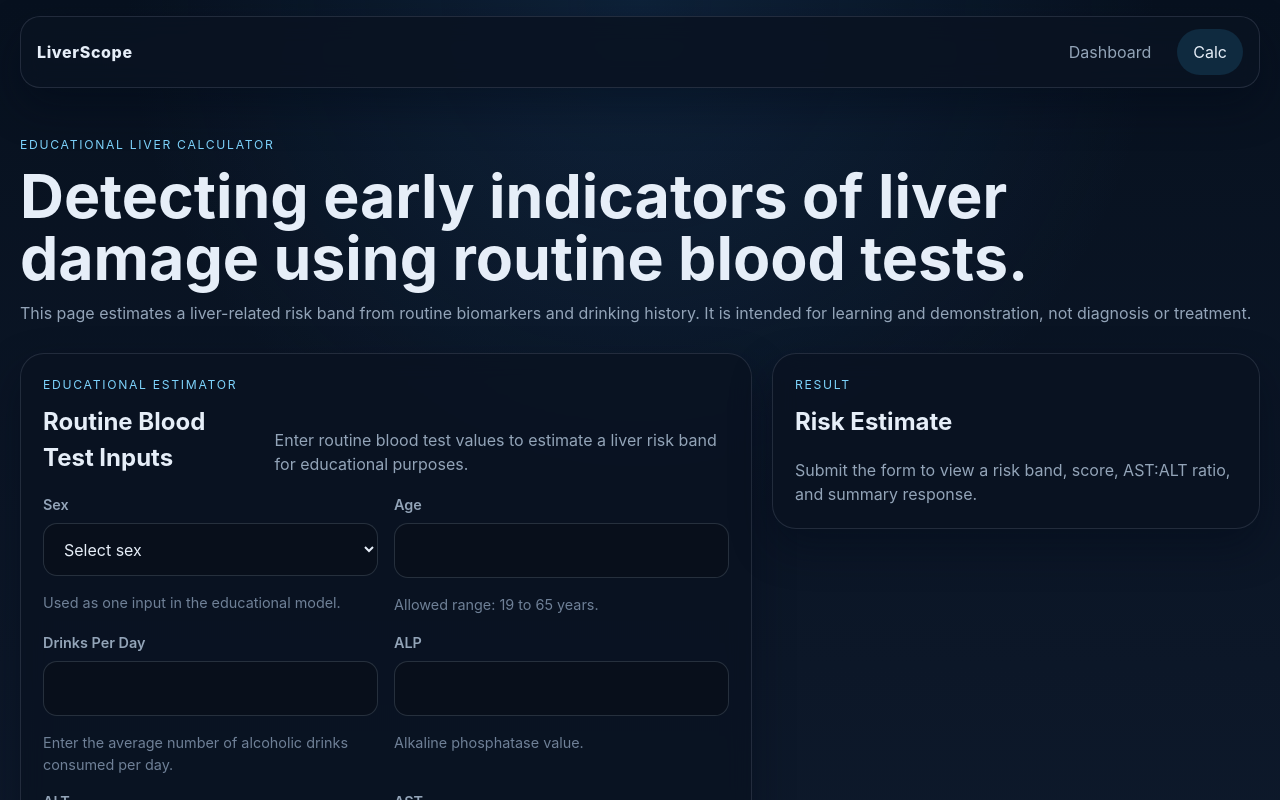
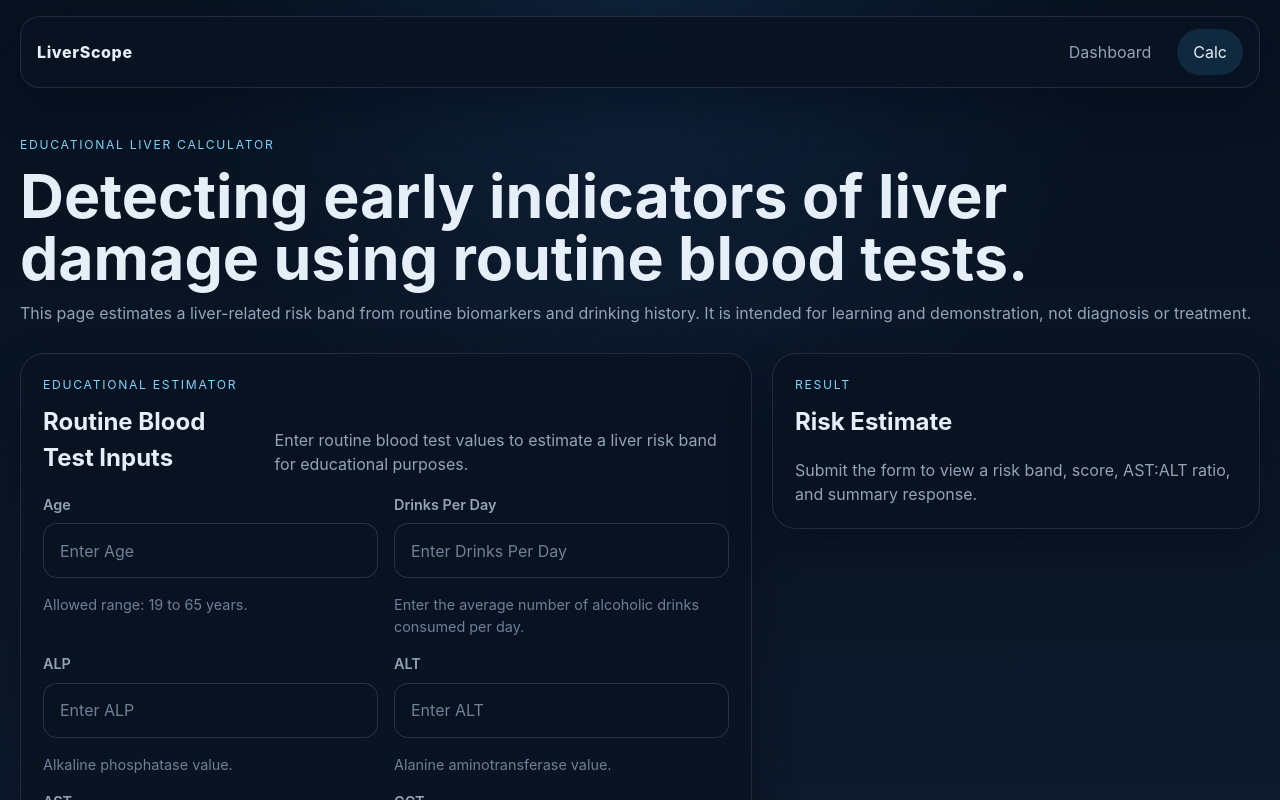
Before and after one commit to ammar-15/datathon, a React (Vite) app: page /calc in a window 1280 px wide. Shown: the top 800 px of the page. Built offline with nearby package versions, Linux system fonts and the light colour scheme; no server answers.

Commit message:
new calc

```diff
--- a/src/components/LiverCalcForm.tsx
+++ b/src/components/LiverCalcForm.tsx
@@ -40,7 +40,7 @@ export function LiverCalcForm({
   onChange,
   onSubmit,
 }: LiverCalcFormProps) {
-  function handleInputChange(event: ChangeEvent<HTMLInputElement | HTMLSelectElement>) {
+  function handleInputChange(event: ChangeEvent<HTMLInputElement>) {
     onChange(event.target.name as keyof LiverCalcFormValues, event.target.value);
   }
 
@@ -57,18 +57,6 @@ export function LiverCalcForm({
       </div>
 
       <div className="calc-form__grid">
-        <label className="calc-field">
-          <span>Sex</span>
-          <select name="sex" value={values.sex} onChange={handleInputChange} aria-invalid={Boolean(errors.sex)}>
-            <option value="">Select sex</option>
-            <option value="male">Male</option>
-            <option value="female">Female</option>
-            <option value="other">Other</option>
-          </select>
-          <small className="helper-text">Used as one input in the educational model.</small>
-          {errors.sex ? <small className="calc-field__error">{errors.sex}</small> : null}
-        </label>
-
         {numericFields.map((field) => (
           <label key={field.name} className="calc-field">
             <span>{field.label}</span>
@@ -80,6 +68,7 @@ export function LiverCalcForm({
               value={values[field.name]}
               onChange={handleInputChange}
               aria-invalid={Boolean(errors[field.name])}
+              placeholder={`Enter ${field.label}`}
             />
             <small className="helper-text">{field.helper}</small>
             {errors[field.name] ? <small className="calc-field__error">{errors[field.name]}</small> : null}
--- a/src/pages/LiverCalcPage.css
+++ b/src/pages/LiverCalcPage.css
@@ -33,11 +33,12 @@
 }
 
 .calc-field input,
-.calc-field select {
+.calc-field select,
+.calc-field textarea {
   width: 100%;
   border: 1px solid rgba(148, 163, 184, 0.22);
   border-radius: 14px;
-  background: rgba(9, 16, 28, 0.96);
+  background: var(--panel-strong);
   color: var(--text-main);
   padding: 0.9rem 1rem;
   outline: none;
@@ -45,9 +46,28 @@
 }
 
 .calc-field input:focus,
-.calc-field select:focus {
+.calc-field select:focus,
+.calc-field textarea:focus {
   border-color: rgba(125, 211, 252, 0.8);
   box-shadow: 0 0 0 4px rgba(125, 211, 252, 0.12);
+}
+
+.calc-field input::placeholder,
+.calc-field textarea::placeholder {
+  color: var(--text-muted);
+}
+
+:root[data-theme='light'] .calc-field input,
+:root[data-theme='light'] .calc-field select,
+:root[data-theme='light'] .calc-field textarea {
+  background: rgba(255, 255, 255, 0.96);
+  border-color: rgba(148, 163, 184, 0.45);
+  color: #102033;
+}
+
+:root[data-theme='light'] .calc-field input::placeholder,
+:root[data-theme='light'] .calc-field textarea::placeholder {
+  color: #73839a;
 }
 
 .calc-field__error {
--- a/src/pages/LiverCalcPage.tsx
+++ b/src/pages/LiverCalcPage.tsx
@@ -5,7 +5,6 @@ import { LiverCalcResultCard } from '../components/LiverCalcResultCard';
 import { runLiverCalc } from '../services/liverCalc';
 import type {
   LiverCalcFormErrors,
-  LiverCalcSex,
   LiverCalcFormValues,
   LiverRiskRequest,
   LiverRiskResponse,
@@ -14,7 +13,6 @@ import './LiverCalcPage.css';
 
 const initialValues: LiverCalcFormValues = {
   age: '',
-  sex: '',
   drinks_per_day: '',
   alp: '',
   alt: '',
@@ -24,12 +22,7 @@ const initialValues: LiverCalcFormValues = {
 
 function validate(values: LiverCalcFormValues): LiverCalcFormErrors {
   const errors: LiverCalcFormErrors = {};
-
-  if (!values.sex) {
-    errors.sex = 'Sex is required.';
-  }
-
-  const numericFields: Array<keyof Omit<LiverCalcFormValues, 'sex'>> = [
+  const numericFields: Array<keyof LiverCalcFormValues> = [
     'age',
     'drinks_per_day',
     'alp',
@@ -73,7 +66,6 @@ function validate(values: LiverCalcFormValues): LiverCalcFormErrors {
 function toPayload(values: LiverCalcFormValues): LiverRiskRequest {
   return {
     age: Number(values.age),
-    sex: values.sex as Exclude<LiverCalcSex, ''>,
     drinks_per_day: Number(values.drinks_per_day),
     alp: Number(values.alp),
     alt: Number(values.alt),
--- a/src/types/liverCalc.ts
+++ b/src/types/liverCalc.ts
@@ -1,8 +1,5 @@
-export type LiverCalcSex = 'male' | 'female' | 'other' | '';
-
 export type LiverCalcFormValues = {
   age: string;
-  sex: LiverCalcSex;
   drinks_per_day: string;
   alp: string;
   alt: string;
@@ -14,7 +11,6 @@ export type LiverCalcFormErrors = Partial<Record<keyof LiverCalcFormValues, stri
 
 export type LiverRiskRequest = {
   age: number;
-  sex: Exclude<LiverCalcSex, ''>;
   drinks_per_day: number;
   alp: number;
   alt: number;
```
